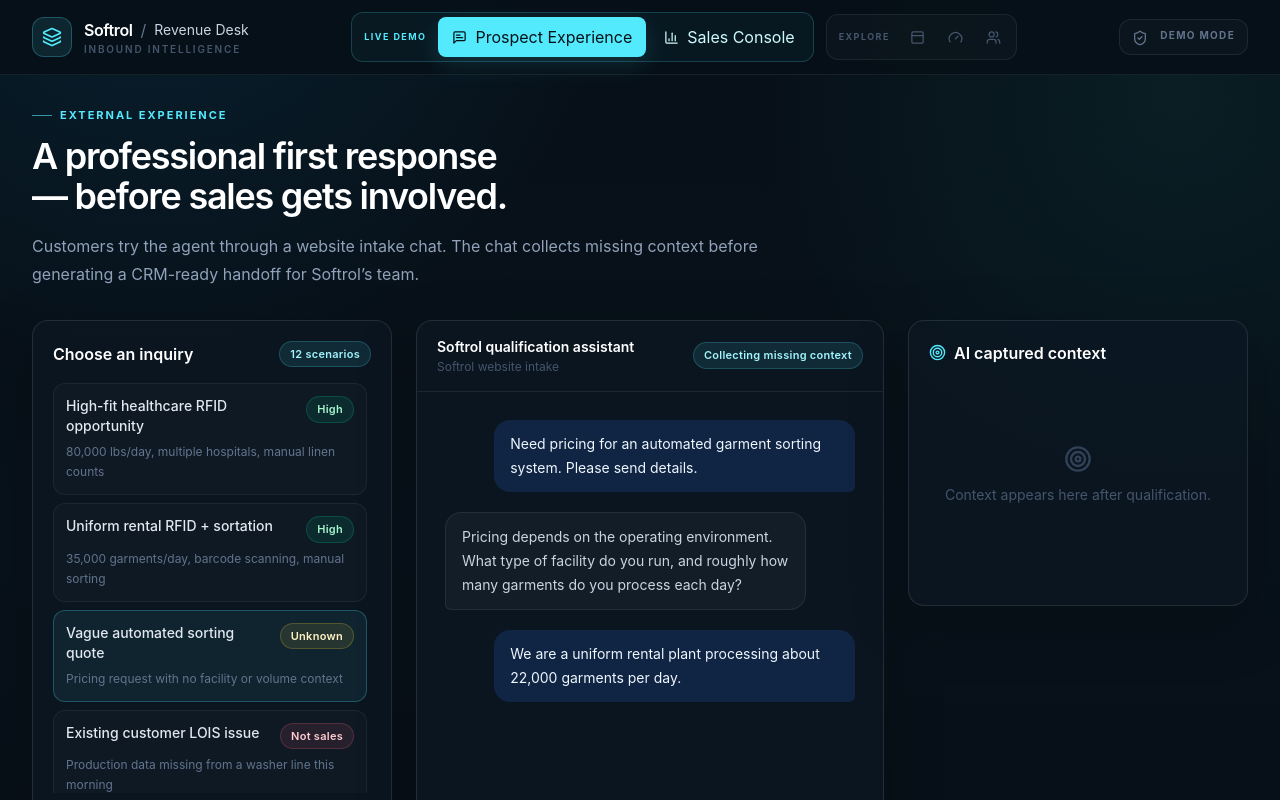
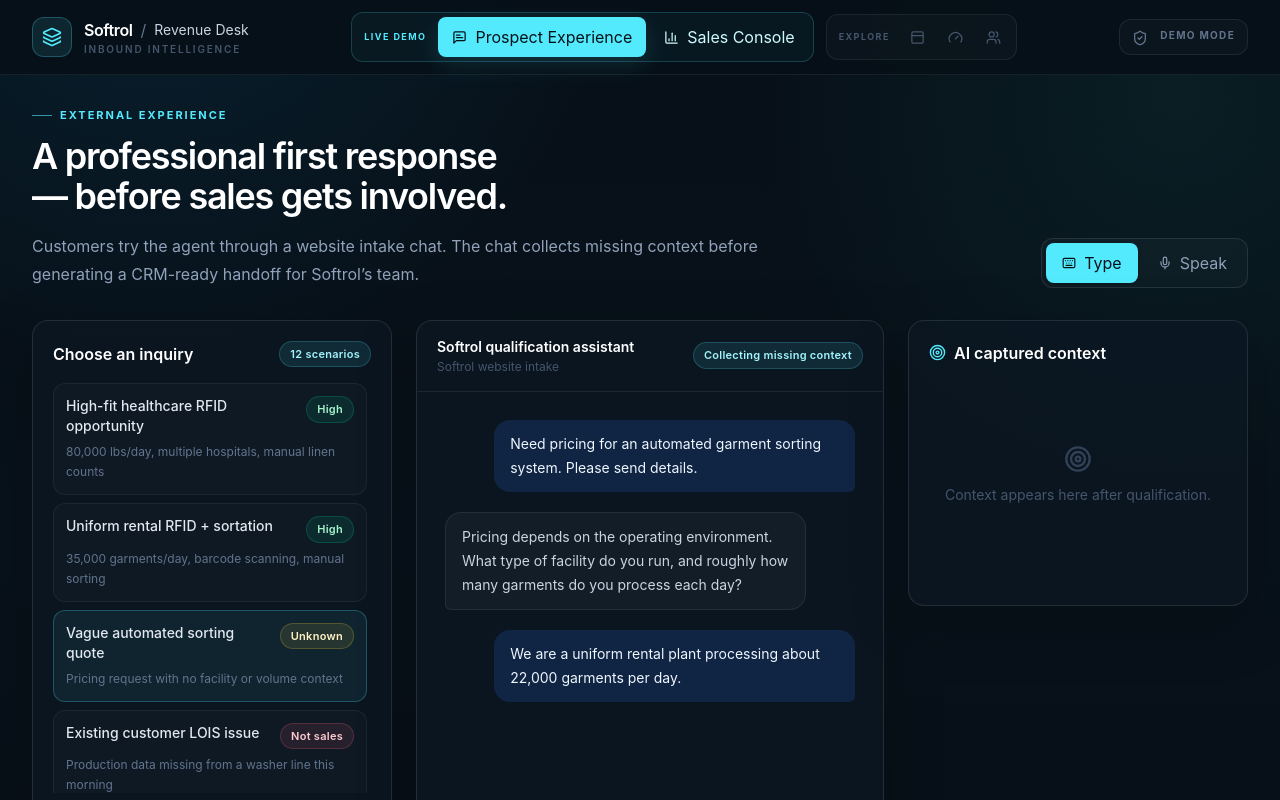
Before and after one commit to 0xshae/softrol-ai-sdr, a Next.js app: page / in a window 1280 px wide. Both pictures are taken after a click on the button "Prospect Experience". Shown: the top 800 px of the page. Built offline with nearby package versions, Linux system fonts and the light colour scheme.

Commit message:
feat: integrate voice mode toggle into prospect experience

```diff
--- a/src/components/revenue-desk.tsx
+++ b/src/components/revenue-desk.tsx
@@ -19,9 +19,11 @@
   Handshake,
   Headphones,
   Inbox,
+  Keyboard,
   Layers3,
   Menu,
   MessageSquareText,
+  Mic,
   PanelTop,
   RefreshCw,
   Route,
@@ -50,6 +52,7 @@
   LeadStatus,
 } from "@/lib/types";
 import { Badge, Button, Card, EmptyValue, MetricCard, SectionLabel, cn } from "./ui";
+import { VoiceIntakePanel } from "./voice-intake";
 
 type TabId = "overview" | "prospect" | "console" | "pilot" | "trade";
 
@@ -644,6 +647,8 @@
 }: {
   onOpenLead: (lead: LeadScenario) => void;
 }) {
+  const [voiceMode, setVoiceMode] = useState(false);
+  const [voiceLead, setVoiceLead] = useState<LeadScenario | null>(null);
   const [selectedId, setSelectedId] = useState(leadScenarios[2].id);
   const [customInput, setCustomInput] = useState("");
   const [activeLead, setActiveLead] = useState<LeadScenario | null>(null);
@@ -761,14 +766,47 @@
     setIntakeKey((value) => value + 1);
   };
 
+  // Determine the active lead for the right-hand context panel (typed or voice)
+  const contextLead = voiceMode ? voiceLead : activeLead;
+
   return (
     <div className="mx-auto max-w-[1540px] animate-fade-up px-4 py-8 sm:px-6 lg:px-8">
+      <div className="flex flex-wrap items-end justify-between gap-4">
       <PageHeading
         eyebrow="External experience"
         title="A professional first response — before sales gets involved."
         copy="Customers try the agent through a website intake chat. The chat collects missing context before generating a CRM-ready handoff for Softrol’s team."
       />
-      <div className="mt-8 grid gap-6 xl:grid-cols-[360px_minmax(0,1fr)_340px]">
+        <div className="flex items-center gap-1 rounded-xl border border-white/[0.1] bg-white/[0.025] p-1">
+          <button
+            onClick={() => setVoiceMode(false)}
+            className={cn(
+              "flex items-center gap-2 rounded-lg px-4 py-2 text-xs font-semibold transition",
+              !voiceMode
+                ? "bg-cyan-300 text-[#061219] shadow-sm"
+                : "text-slate-400 hover:text-slate-200",
+            )}
+          >
+            <Keyboard size={14} />
+            Type
+          </button>
+          <button
+            onClick={() => setVoiceMode(true)}
+            className={cn(
+              "flex items-center gap-2 rounded-lg px-4 py-2 text-xs font-semibold transition",
+              voiceMode
+                ? "bg-cyan-300 text-[#061219] shadow-sm"
+                : "text-slate-400 hover:text-slate-200",
+            )}
+          >
+            <Mic size={14} />
+            Speak
+          </button>
+        </div>
+      </div>
+      <div className={cn("mt-8 grid gap-6", voiceMode ? "xl:grid-cols-[minmax(0,1fr)_340px]" : "xl:grid-cols-[360px_minmax(0,1fr)_340px]")}>
+        {/* Left sidebar — scenario selector (typed mode only) */}
+        {!voiceMode && (
         <Card className="h-fit p-5">
           <div className="flex items-center justify-between">
             <p className="font-semibold text-white">Choose an inquiry</p>
@@ -828,7 +866,17 @@
             {intakeReady ? "Run qualification" : "Complete intake first"}
           </Button>
         </Card>
-
+        )}
+
+        {/* Center column — voice panel or typed chat */}
+        {voiceMode ? (
+          <VoiceIntakePanel
+            onQualified={(lead) => {
+              setVoiceLead(lead);
+              onOpenLead(lead);
+            }}
+          />
+        ) : (
         <Card className="min-h-[680px] overflow-hidden">
           <div className="flex items-center justify-between border-b border-white/[0.08] px-5 py-4">
             <div>
@@ -923,16 +971,17 @@
             </div>
           </div>
         </Card>
+        )}
 
         <Card className="h-fit p-5">
           <div className="flex items-center gap-2">
             <Target size={17} className="text-cyan-300" />
             <p className="font-semibold text-white">AI captured context</p>
           </div>
-          {activeLead ? (
+          {contextLead ? (
             <>
               <div className="mt-5 grid gap-3">
-                {Object.entries(activeLead.extractedContext)
+                {Object.entries(contextLead.extractedContext)
                   .filter(([, value]) => Boolean(value))
                   .map(([key, value]) => (
                     <div key={key} className="rounded-xl bg-white/[0.03] p-3.5">
@@ -945,16 +994,16 @@
               </div>
               <div className="mt-5 border-t border-white/[0.07] pt-5">
                 <div className="flex flex-wrap gap-2">
-                  <Badge tone={fitTone(activeLead.classification.fit)}>
-                    {activeLead.classification.fit} fit
+                  <Badge tone={fitTone(contextLead.classification.fit)}>
+                    {contextLead.classification.fit} fit
                   </Badge>
-                  <Badge tone={urgencyTone(activeLead.classification.urgency)}>
-                    {activeLead.classification.urgency} urgency
+                  <Badge tone={urgencyTone(contextLead.classification.urgency)}>
+                    {contextLead.classification.urgency} urgency
                   </Badge>
                 </div>
                 <p className="mt-4 text-xs leading-5 text-slate-500">
-                  Confidence {activeLead.classification.confidence}% ·{" "}
-                  {activeLead.classification.reason}
+                  Confidence {contextLead.classification.confidence}% ·{" "}
+                  {contextLead.classification.reason}
                 </p>
               </div>
             </>
```
